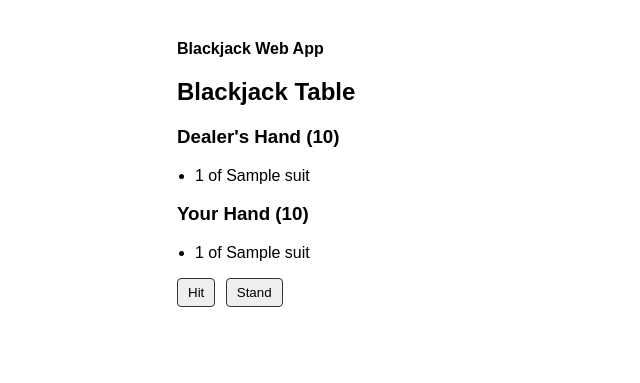
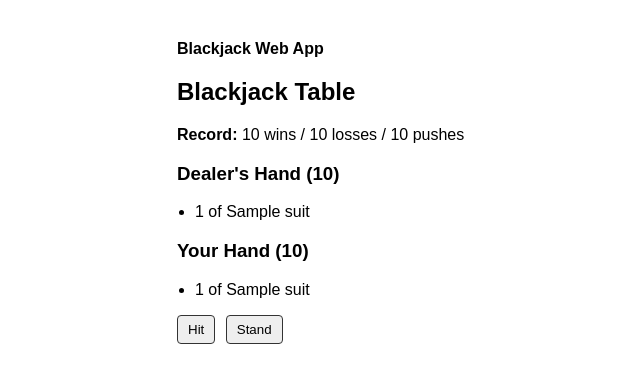
Before and after one commit to SagarG0630/blackjack-web-app, a Flask app: template templates/index.html in a window 1280 px wide. Shown: the top 383 px of the page, without its empty margins (163-803 px from the left). Run offline with Flask 3, Linux system fonts and the light colour scheme; the template is opened without the code that fills it: most values are stand-ins (such as "Sample title", 1, 10 or a date in 2020).

Commit message:
Updated index.html with w/l record

```diff
--- a/templates/index.html
+++ b/templates/index.html
@@ -2,6 +2,8 @@
 
 {% block content %}
   <h2>Blackjack Table</h2>
+
+  <p><strong>Record:</strong> {{ wins }} wins / {{ losses }} losses / {{ pushes }} pushes</p>
 
   <div class="cards">
     <h3>Dealer's Hand ({{ dealer_total }})</h3>
```
